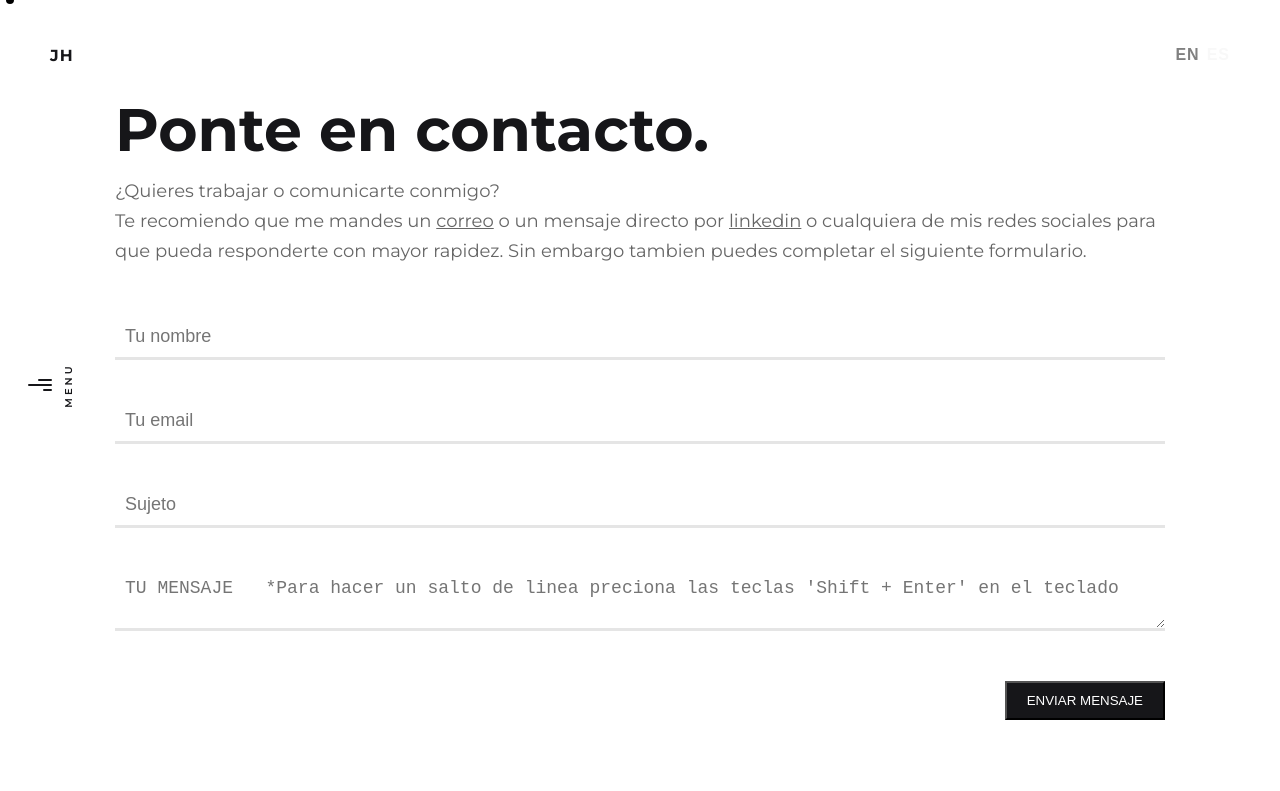
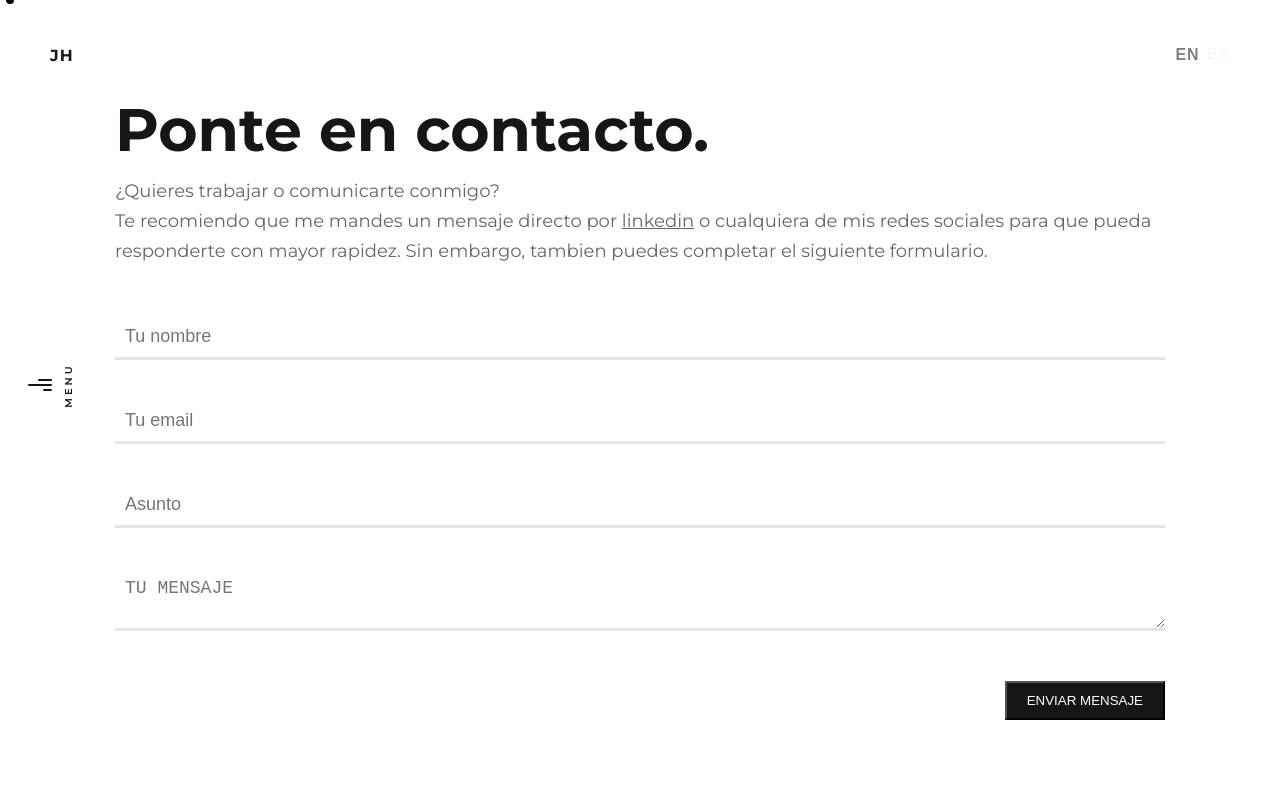
Before and after one commit to ImJoseHidalgo/portfolio-react, a React (Create React App) app: page /contact in a window 1280 px wide. Shown: the top 791 px of the page. Built offline with nearby package versions, Linux system fonts and the light colour scheme.

Commit message:
contact form working

```diff
--- a/package.json
+++ b/package.json
@@ -6,6 +6,7 @@
     "@testing-library/jest-dom": "^5.11.8",
     "@testing-library/react": "^11.2.2",
     "@testing-library/user-event": "^12.6.0",
+    "emailjs-com": "^2.6.4",
     "react": "^17.0.1",
     "react-dom": "^17.0.1",
     "react-redux": "^7.2.2",
--- a/src/components/pages/ContactScreen/ContactScreen.jsx
+++ b/src/components/pages/ContactScreen/ContactScreen.jsx
@@ -1,4 +1,5 @@
-import React, { useEffect } from 'react'
+import React, { useEffect } from 'react';
+import emailjs from "emailjs-com";
 import { useSelector } from 'react-redux';
 import { topObserver } from '../../../utils/intersectionObserver';
 import { ContactForm, ContactTitle, Container } from './ContactScreen.styles'
@@ -14,12 +15,23 @@ const ContactScreen = () => {
 
   const handleSubmit = (e) => {
     e.preventDefault();
-    alert('Aun no tengo listas las validaciónes del formulario por lo cual no esta funcionando :D');
+    emailjs
+      .sendForm(
+        "service_qolr05s",
+        "template_0i2ngca",
+        e.target,
+        "user_Yf6LXEuWk6SKymIb5ESNz"
+      )
+      .then((result) => {
+          alert('Email enviado correctamente!');
+          document.querySelector("form").reset();
+        },
+        (error) => {
+          // console.log(error.text);
+          alert(error.text);
+        }
+      );
   }
-
-  // const createMarkup = () => {
-  //   return {__html: `${contact.desc}`};
-  // }
 
   return (
     <>
@@ -27,18 +39,18 @@ const ContactScreen = () => {
         <Container className='container'>
           <h1>{contact.title}</h1>
           {contact.desc !== 'es'
-            ? <p>Do you want to work or communicate with me? <br/> I recommend that you send me a <a className='email' href='mailto:josehidalgo990@gmail.com'> email </a> or a direct message by <a className = 'email' target = '_ blank' rel = 'noreferrer' href = 'https: //www.linkedin.com/in/imjosehidalgo/'> linkedin </a> or any of my social networks so that I can respond more quickly . However, you can also complete the following form.</p>
-            : <p>¿Quieres trabajar o comunicarte conmigo?<br/>Te recomiendo que me mandes un <a className='email' href='mailto:josehidalgo990@gmail.com' >correo</a> o un mensaje directo por <a className='email' target='_blank' rel='noreferrer' href='https://www.linkedin.com/in/imjosehidalgo/' >linkedin</a> o cualquiera de mis redes sociales para que pueda responderte con mayor rapidez. Sin embargo tambien puedes completar el siguiente formulario.</p>
+            ? <p>Do you want to work or communicate with me? <br/> I recommend that you send me a direct message by <a className = 'email' target = '_ blank' rel = 'noreferrer' href = 'https: //www.linkedin.com/in/imjosehidalgo/'> linkedin</a> or any of my social networks so that I can respond more quickly . However, you can also complete the following form.</p>
+            : <p>¿Quieres trabajar o comunicarte conmigo?<br/>Te recomiendo que me mandes un mensaje directo por <a className='email' target='_blank' rel='noreferrer' href='https://www.linkedin.com/in/imjosehidalgo/' >linkedin</a> o cualquiera de mis redes sociales para que pueda responderte con mayor rapidez. Sin embargo, tambien puedes completar el siguiente formulario.</p>
           }
           {/* <p dangerouslySetInnerHTML={createMarkup()} /> */}
         </Container>
       </ContactTitle>
       <ContactForm onSubmit={handleSubmit}>
         <div className='container'>
-          <input placeholder={contact.fname} type="text"/>
-          <input placeholder={contact.femail} type="text"/>
-          <input placeholder={contact.fsubject} type="text"/>
-          <textarea placeholder={contact.ftext} type="text"/>
+          <input placeholder={contact.fname} required type="text" name="to_name"/>
+          <input placeholder={contact.femail} required type="email" name="from_name"/>
+          <input placeholder={contact.fsubject} required type="text" name="affair"/>
+          <textarea placeholder={contact.ftext} required type="text" name="message"/>
           <button type='submit'>{contact.fbutton}</button>
         </div>
       </ContactForm>
--- a/src/translate/languages.js
+++ b/src/translate/languages.js
@@ -109,7 +109,7 @@ export const english = {
     fname: 'Your name',
     femail: 'Your email',
     fsubject: 'Subject',
-    ftext: "YOUR MESSAGE   *To make a line break press the 'Shift + Enter' keys on the keyboard",
+    ftext: "YOUR MESSAGE",
     fbutton: 'Send Message',
   }
 }
@@ -223,8 +223,8 @@ export const spanish = {
     desc: "es",
     fname: 'Tu nombre',
     femail: 'Tu email',
-    fsubject: 'Sujeto',
-    ftext: "TU MENSAJE   *Para hacer un salto de linea preciona las teclas 'Shift + Enter' en el teclado",
+    fsubject: 'Asunto',
+    ftext: "TU MENSAJE",
     fbutton: 'Enviar mensaje',
   }
 }
```
Also changed, not shown: 2 other files (tests, documents, lock files or other folders).
